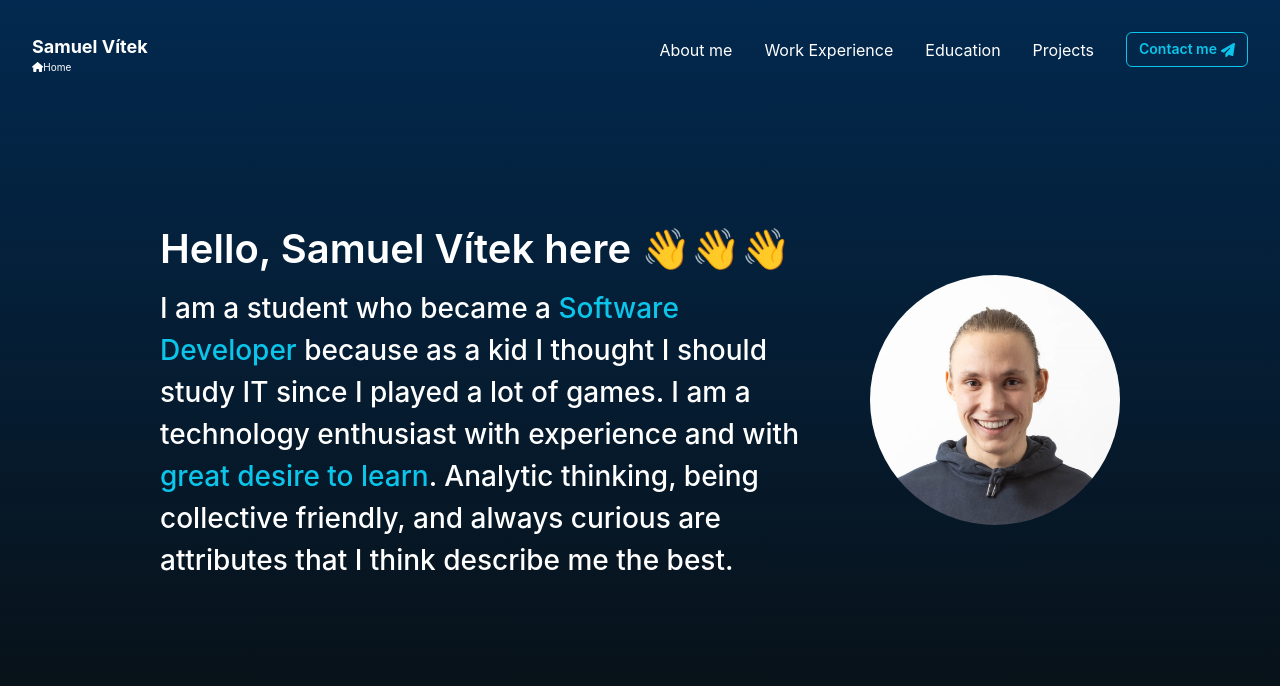
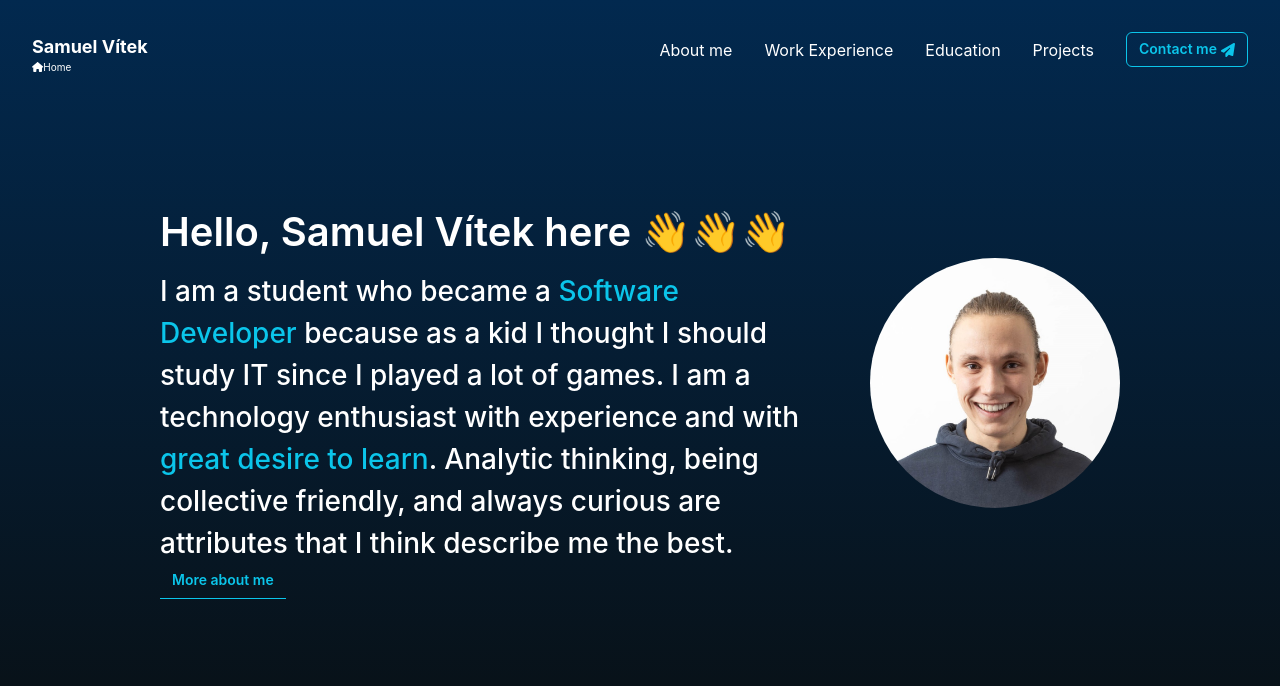
Before and after one commit to SamuelVitek/SamuelVitek, a React (Create React App) app: page / in a window 1280 px wide. Shown: the top 686 px of the page. Built offline with nearby package versions, Linux system fonts and the light colour scheme.

Commit message:
new: trying to animate, not working well

```diff
--- a/src/App.css
+++ b/src/App.css
@@ -21,3 +21,60 @@
     transform: rotate(360deg);
   }
 }
+
+.btn::before, .btn::after{
+  content: "";
+  width: 0;
+  height: 1px;
+  position: absolute;
+  transition: all 0.2s linear;
+  background: #fff;
+}
+
+span::before, span::after{
+  content: "";
+  width: 1px;
+  height: 0;
+  position: absolute;
+  transition: all 0.2s linear;
+  background: #fff;
+}
+.btn:hover::before, .btn:hover::after{
+  width: 100%;
+}
+.btn:hover span::before, .btn:hover span::after{
+  height: 100%;
+}
+
+.btn::after{
+  left: 0;
+  bottom: 0;
+}
+.btn span::after{
+  transition-delay: 0.4s;
+  right: 0;
+  bottom: 0
+}
+.btn::before{
+  right: 0;
+  top: 0;
+  transition-delay: 0.2s;
+}
+.btn span::before{
+  transition-delay: 0s;
+  left: 0;
+  top: 0;
+}
+
+.btn:hover::after{
+  transition-delay: 0s;
+}
+.btn:hover span::after{
+  transition-delay: 0s;
+}
+.btn:hover::before{
+  transition-delay: 0.2s;
+}
+.btn:hover span::before{
+  transition-delay: 0.4s;
+}
--- a/src/components/Introduction.tsx
+++ b/src/components/Introduction.tsx
@@ -1,5 +1,5 @@
 import React from 'react';
-import {Box, Flex, Image, Text} from "@chakra-ui/react";
+import {Box, Button, Flex, Image, Text} from "@chakra-ui/react";
 import Description from "./Description";
 
 
@@ -31,6 +31,22 @@ const Introduction = () => {
                     boxSize='250px'
                 />
             </Flex>
+            <Flex>
+                <Button
+                    size="sm"
+                    borderRadius='0px'
+                    borderBottom='1px solid'
+                    borderColor='cyan.400'
+                    className='btn'
+                    color='cyan.400'
+                    h='2.5em'
+                    bg=''
+                >
+                    <Box as='span' color='cyan.400'>
+                        More about me
+                    </Box>
+                </Button>
+            </Flex>
         </Flex>
     );
 };
```
